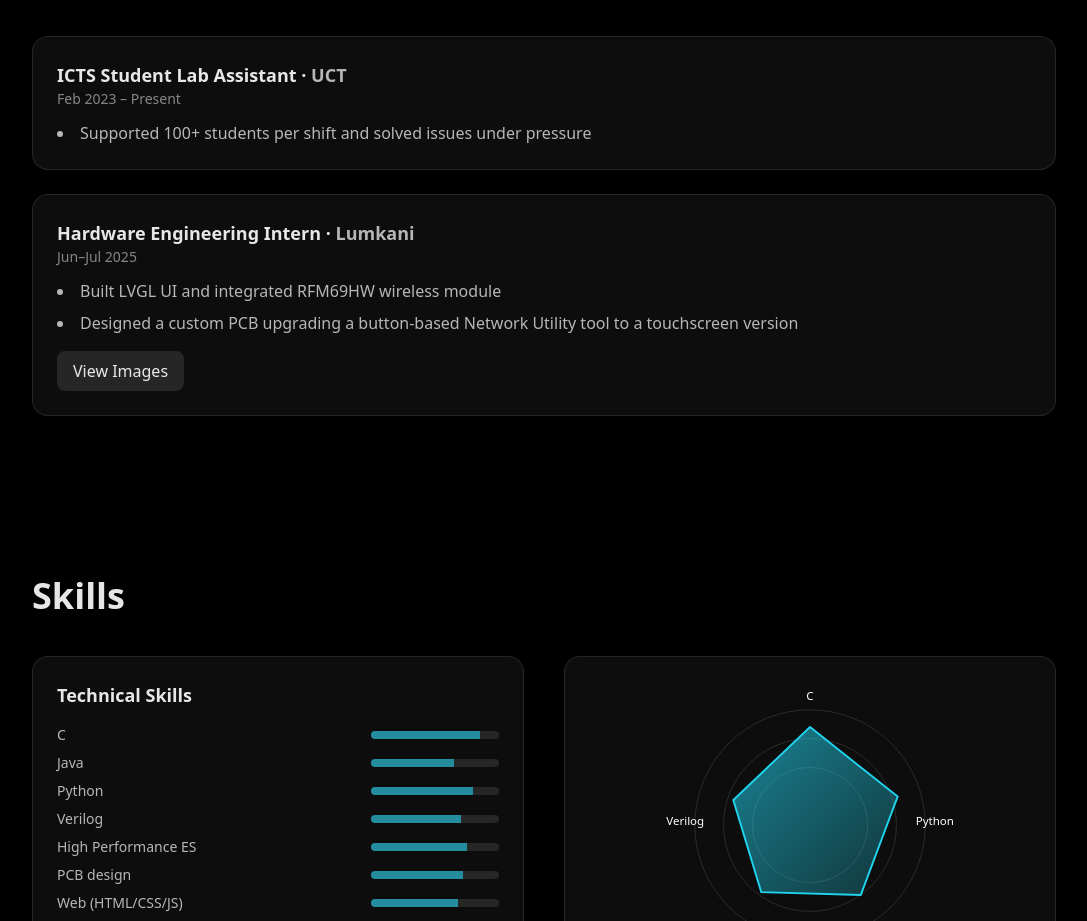
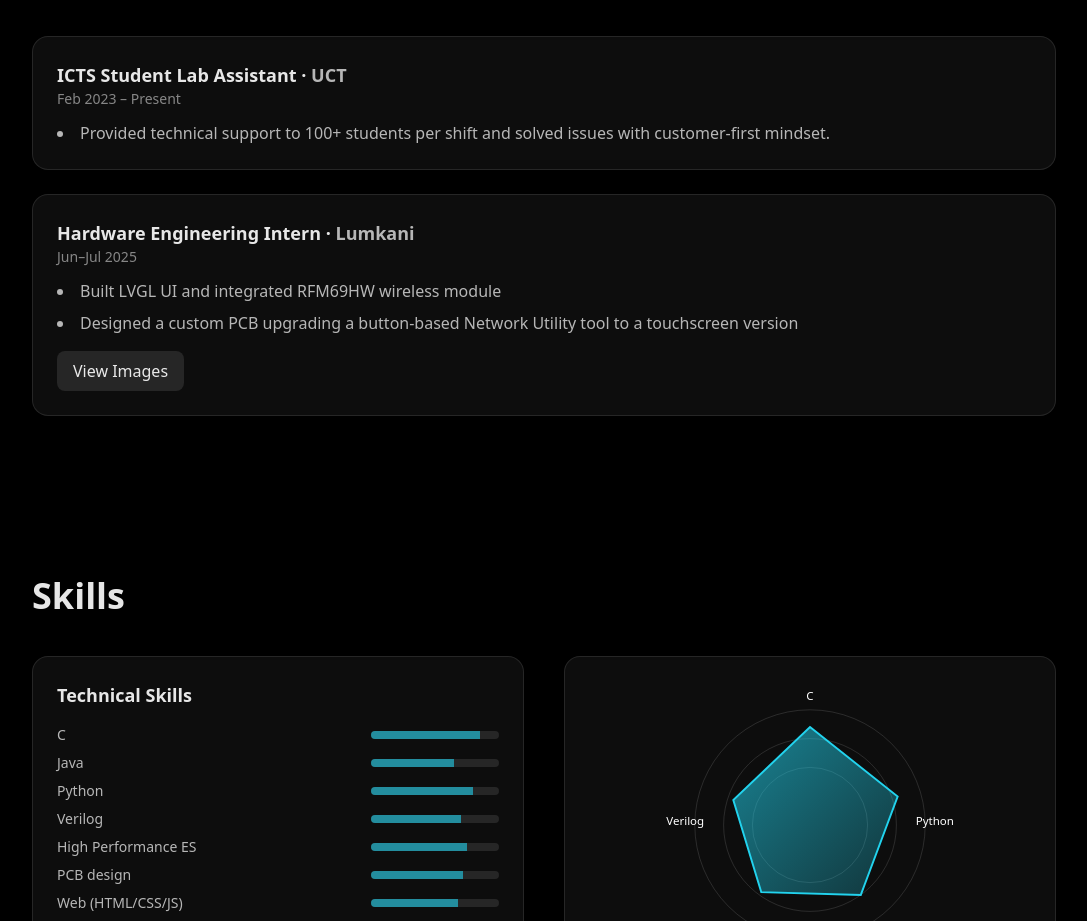
Before and after one commit to ZolileZoko/ZolileZoko.github.io, a plain HTML site: page index.html in a window 1280 px wide. Shown: the part 2417-3338 px from the top of the page, without its empty margins (96-1183 px from the left). Drawn offline with nearby package versions, Linux system fonts and the light colour scheme.

Commit message:
Added better phrasing to experiences

```diff
--- a/index.html
+++ b/index.html
@@ -214,7 +214,7 @@
       <h3 class="text-lg font-semibold text-white/90">ICTS Student Lab Assistant · <span class="text-white/70">UCT</span></h3>
       <p class="text-sm text-white/50">Feb 2023 – Present</p>
       <ul class="mt-3 space-y-2 text-white/70 list-disc list-inside">
-        <li>Supported 100+ students per shift and solved issues under pressure</li>
+        <li>Provided technical support to 100+ students per shift and solved issues with customer-first mindset.</li>
       </ul>
     </div>
 <!-- Lumkani Experience Compact Version -->
```
